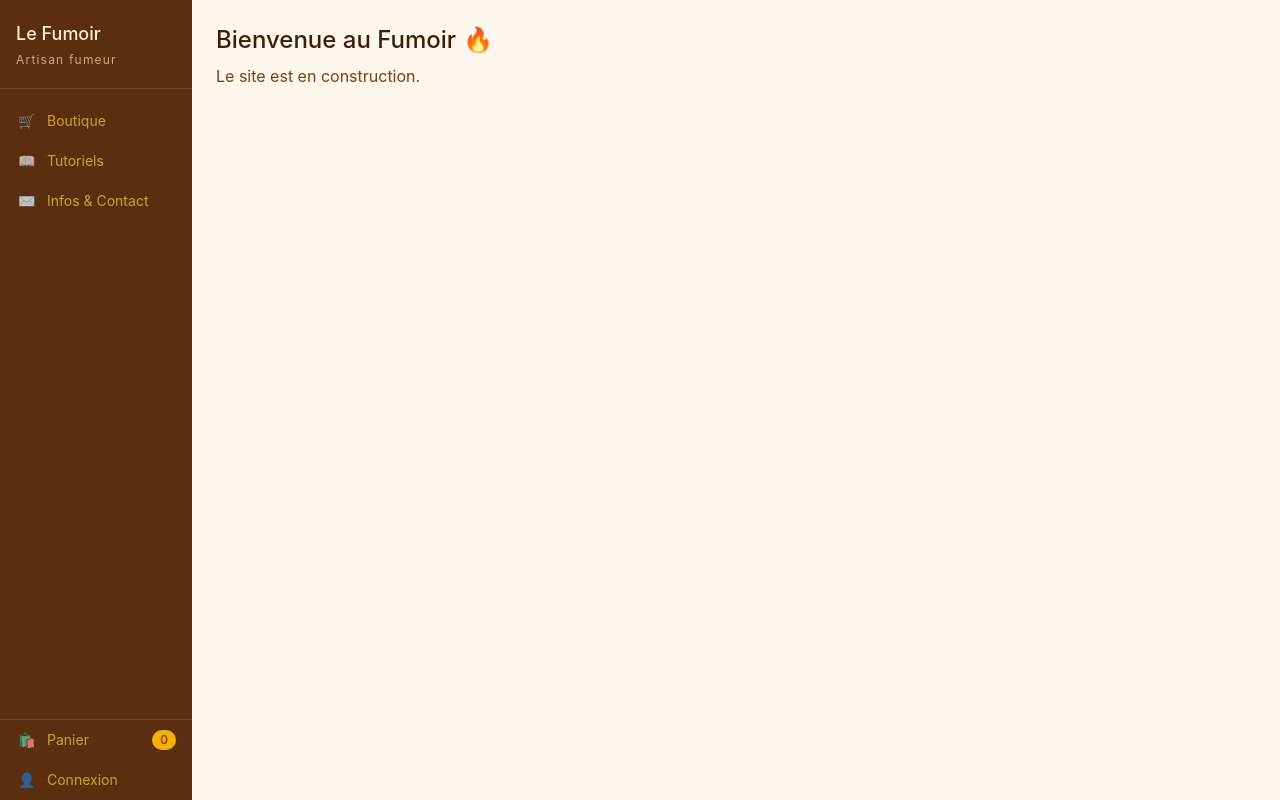
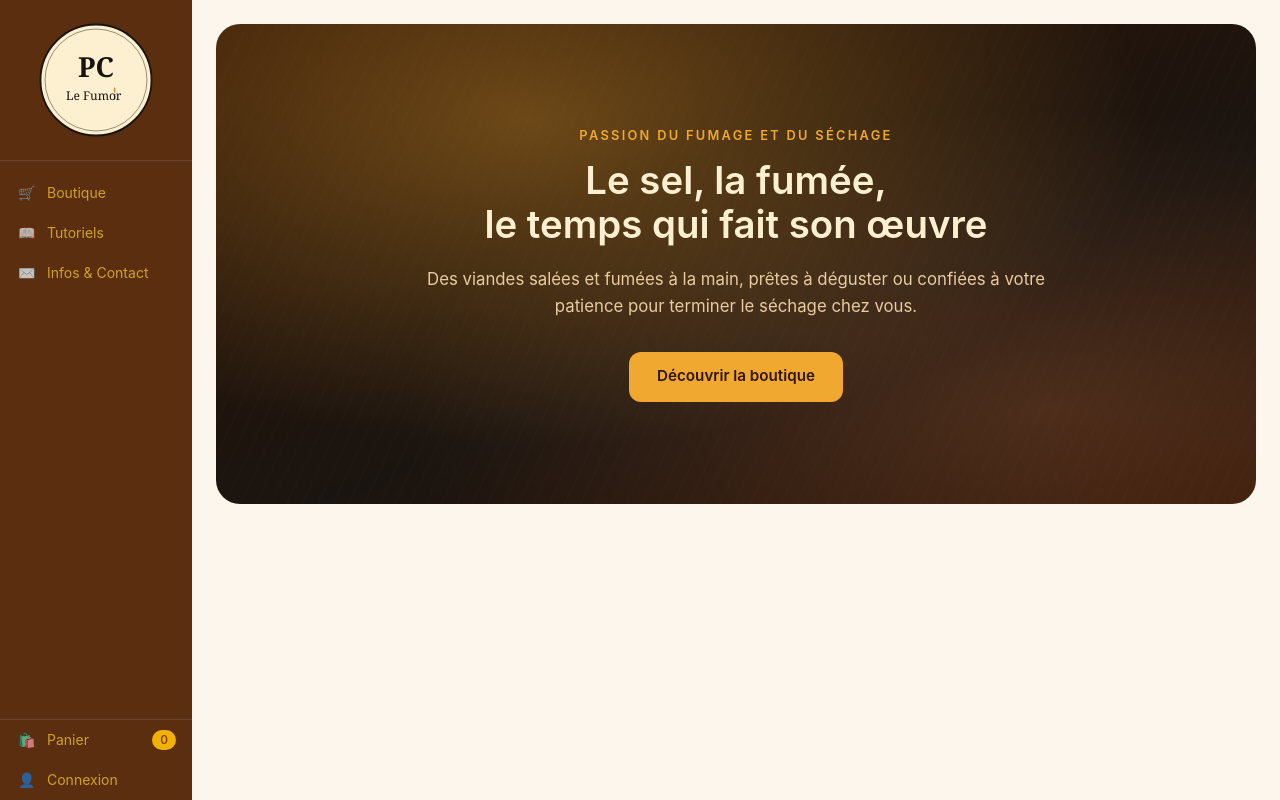
Before and after one commit to Rickpie/le-fumoir, a React (Vite) app in the folder le-fumoir/: page / in a window 1280 px wide. Built offline with nearby package versions, Linux system fonts and the light colour scheme; no server answers.

Commit message:
ajout logo medaillon PC Le Fumoir avec flamme, page accueil animee

```diff
--- a/le-fumoir/src/components/layout/Sidebar.jsx
+++ b/le-fumoir/src/components/layout/Sidebar.jsx
@@ -1,4 +1,4 @@
-import { NavLink, useNavigate } from 'react-router-dom'
+import { NavLink, useNavigate, Link } from 'react-router-dom'
 import { useAuth } from '../../context/AuthContext'
 import { usePanier } from '../../context/PanierContext'
 
@@ -22,10 +22,18 @@ function Sidebar() {
     <aside className="w-48 min-h-screen flex flex-col" style={{ background: '#5a2e0e' }}>
 
       {/* Logo */}
-      <div className="px-4 py-5 border-b border-white/10">
-        <div className="text-lg font-medium" style={{ color: '#fdf0d0' }}>Le Fumoir</div>
-        <div className="text-xs mt-1 tracking-widest" style={{ color: '#d4a97a' }}>Artisan fumeur</div>
-      </div>
+      <Link to="/" className="px-4 py-5 border-b border-white/10 flex justify-center">
+        <svg viewBox="0 0 400 400" xmlns="http://www.w3.org/2000/svg" style={{ width: '120px', height: '120px' }}>
+          <circle cx="200" cy="200" r="185" fill="#fdf0d0" stroke="#1a1410" strokeWidth="6" />
+          <circle cx="200" cy="200" r="170" fill="none" stroke="#1a1410" strokeWidth="1.5" />
+          <text x="200" y="190" textAnchor="middle" fontFamily="Georgia, serif" fontSize="92" fontWeight="700" fill="#1a1410">PC</text>
+          <text x="100" y="265" fontFamily="Georgia, serif" fontSize="40" fontWeight="500" fill="#1a1410">Le Fumo</text>
+          <text x="266" y="265" fontFamily="Georgia, serif" fontSize="40" fontWeight="500" fill="#1a1410">r</text>
+          <rect x="260" y="247" width="4" height="18" rx="1.6" fill="#1a1410" />
+          <path d="M262 244 Q256 232 262 223 Q268 232 262 244 Z" fill="#c8784a" />
+          <path d="M262 239 Q259 232 262 227 Q265 232 262 239 Z" fill="#f0a830" />
+        </svg>
+      </Link>
 
       {/* Navigation */}
       <nav className="flex flex-col mt-3 flex-1">
--- a/le-fumoir/src/index.css
+++ b/le-fumoir/src/index.css
@@ -54,3 +54,117 @@
 .article-tutoriel strong {
   color: #5a2e0e;
 }
+
+.accueil-hero {
+  position: relative;
+  min-height: 480px;
+  display: flex;
+  align-items: center;
+  justify-content: center;
+  border-radius: 1.5rem;
+  overflow: hidden;
+  padding: 3rem 1.5rem;
+  text-align: center;
+}
+
+.accueil-fond {
+  position: absolute;
+  inset: 0;
+  background:
+    radial-gradient(ellipse at 30% 20%, rgba(240, 168, 48, 0.35), transparent 60%),
+    radial-gradient(ellipse at 80% 80%, rgba(200, 120, 74, 0.25), transparent 55%),
+    repeating-linear-gradient(115deg, rgba(90, 46, 14, 0.06) 0px, rgba(90, 46, 14, 0.06) 2px, transparent 2px, transparent 14px),
+    linear-gradient(160deg, #2e1506 0%, #1a1410 60%, #2e1506 100%);
+  animation: accueilFondApparition 1.4s ease-out both;
+  transform-origin: center;
+}
+
+.accueil-contenu {
+  position: relative;
+  z-index: 1;
+  max-width: 640px;
+}
+
+.accueil-eyebrow {
+  font-size: 0.8rem;
+  letter-spacing: 0.18em;
+  text-transform: uppercase;
+  color: #f0a830;
+  font-weight: 600;
+  margin-bottom: 0.75rem;
+}
+
+.accueil-titre {
+  font-size: 2.4rem;
+  line-height: 1.15;
+  font-weight: 600;
+  color: #fdf0d0;
+  margin-bottom: 1.25rem;
+}
+
+.accueil-soustitre {
+  font-size: 1.05rem;
+  line-height: 1.6;
+  color: #e8cba0;
+  margin-bottom: 2rem;
+}
+
+.accueil-bouton {
+  display: inline-block;
+  padding: 0.85rem 1.75rem;
+  border-radius: 0.75rem;
+  background: #f0a830;
+  color: #2e1506;
+  font-weight: 600;
+  font-size: 0.95rem;
+  text-decoration: none;
+  transition: transform 0.2s ease, box-shadow 0.2s ease;
+}
+
+.accueil-bouton:hover {
+  transform: translateY(-2px);
+  box-shadow: 0 8px 20px rgba(240, 168, 48, 0.35);
+}
+
+.anim {
+  opacity: 0;
+  transform: translateY(18px);
+  animation: accueilTexteApparition 0.8s ease-out both;
+}
+
+.anim-1 { animation-delay: 0.15s; }
+.anim-2 { animation-delay: 0.35s; }
+.anim-3 { animation-delay: 0.55s; }
+.anim-4 { animation-delay: 0.75s; }
+
+@keyframes accueilTexteApparition {
+  to {
+    opacity: 1;
+    transform: translateY(0);
+  }
+}
+
+@keyframes accueilFondApparition {
+  from {
+    opacity: 0;
+    transform: scale(1.08);
+  }
+  to {
+    opacity: 1;
+    transform: scale(1);
+  }
+}
+
+@media (prefers-reduced-motion: reduce) {
+  .anim, .accueil-fond {
+    animation: none;
+    opacity: 1;
+    transform: none;
+  }
+}
+
+@media (max-width: 640px) {
+  .accueil-titre {
+    font-size: 1.8rem;
+  }
+}
--- a/le-fumoir/src/pages/Accueil.jsx
+++ b/le-fumoir/src/pages/Accueil.jsx
@@ -1,8 +1,19 @@
 function Accueil() {
   return (
-    <div>
-      <h1 className="text-2xl font-medium" style={{ color: '#3d1e06' }}>Bienvenue au Fumoir 🔥</h1>
-      <p className="mt-2" style={{ color: '#7a4010' }}>Le site est en construction.</p>
+    <div className="accueil-hero">
+      <div className="accueil-fond" />
+      <div className="accueil-contenu">
+        <p className="accueil-eyebrow anim anim-1">Passion du fumage et du séchage</p>
+        <h1 className="accueil-titre anim anim-2">
+          Le sel, la fumée,<br />le temps qui fait son œuvre
+        </h1>
+        <p className="accueil-soustitre anim anim-3">
+          Des viandes salées et fumées à la main, prêtes à déguster ou confiées à votre patience pour terminer le séchage chez vous.
+        </p>
+        <div className="accueil-cta anim anim-4">
+          <a href="/boutique" className="accueil-bouton">Découvrir la boutique</a>
+        </div>
+      </div>
     </div>
   )
 }
```
